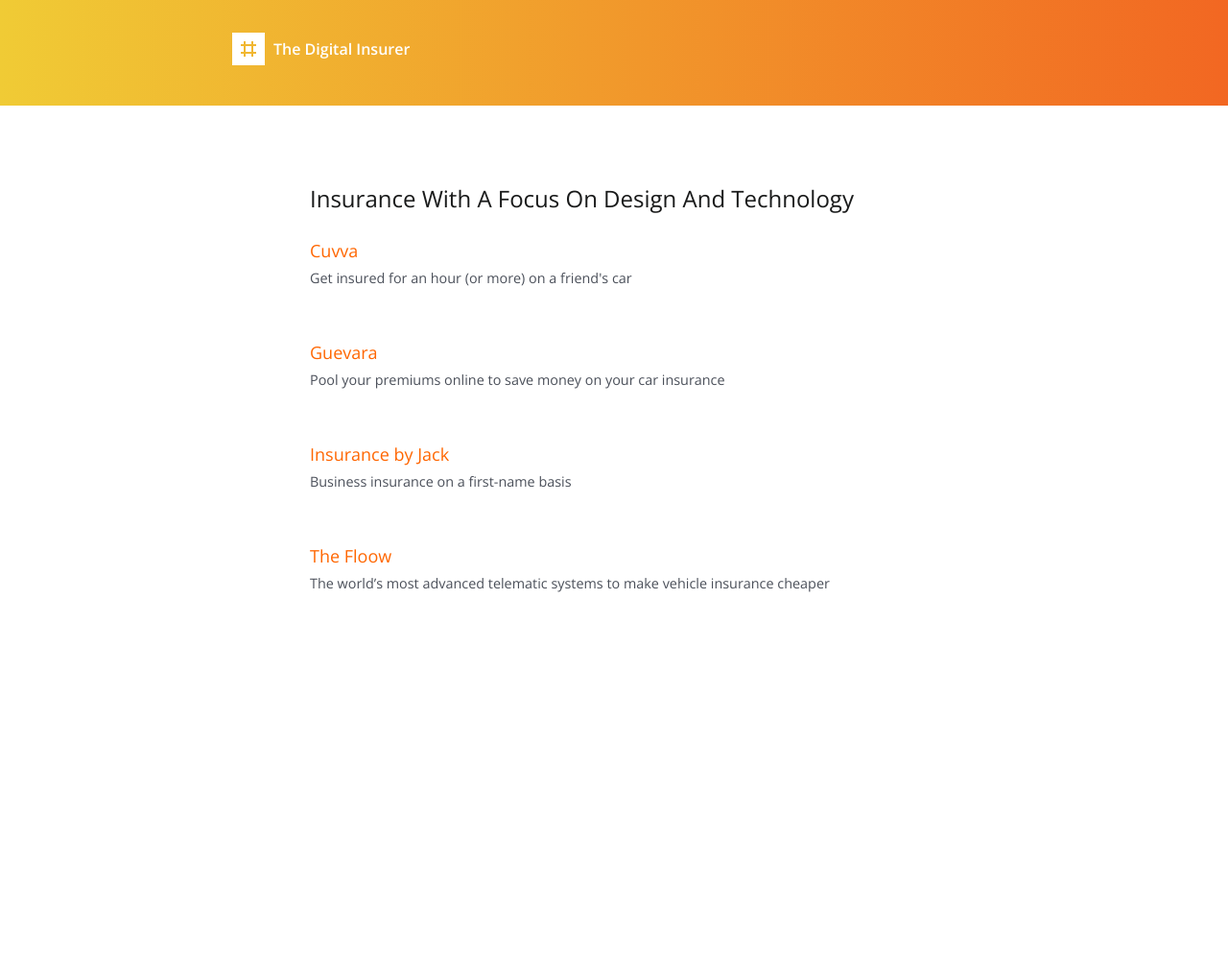
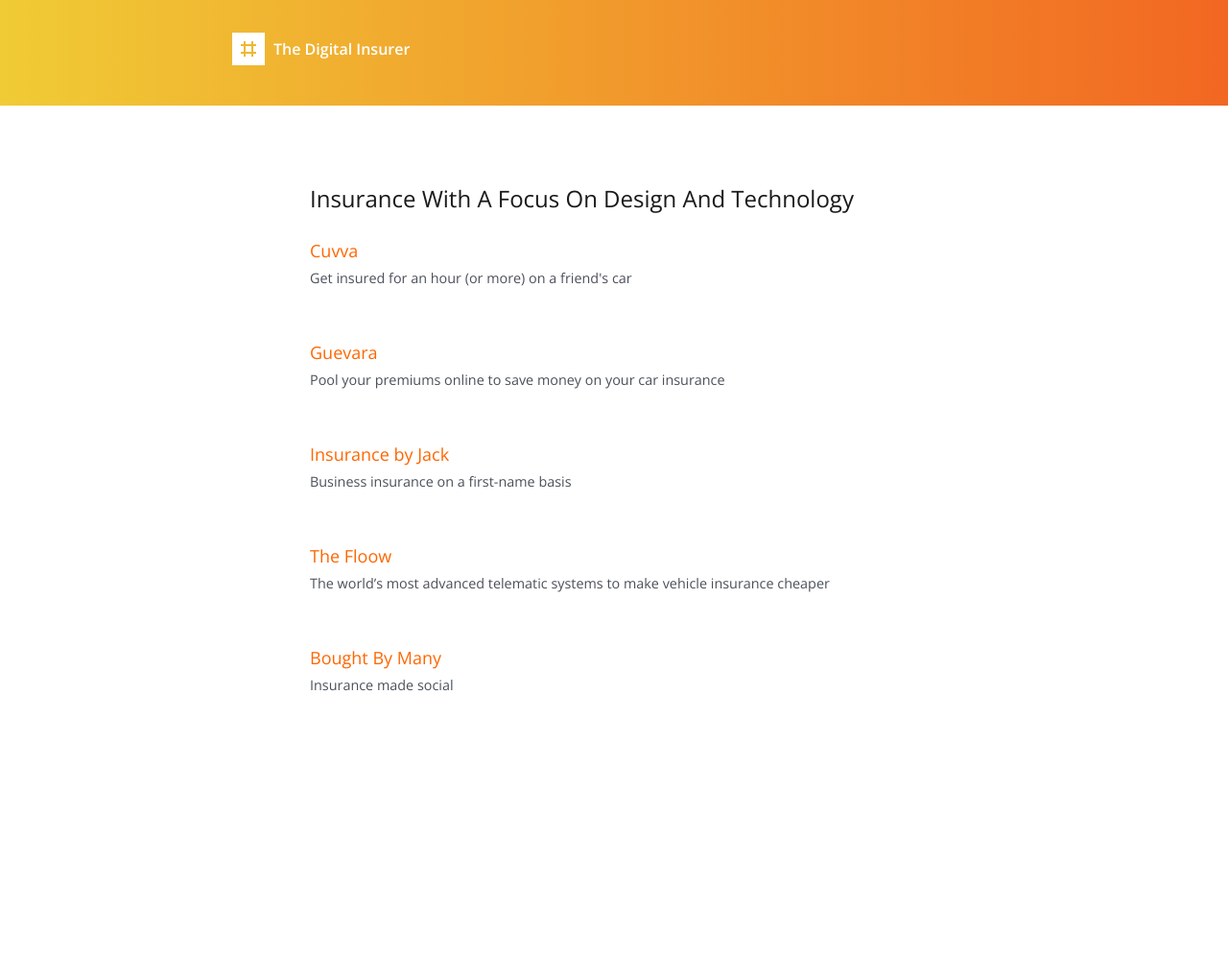
Before and after one commit to ashleybaxter/thedigitalinsurer, a Jekyll site: the page built from index.html, in a window 1280 px wide. Shown: the whole page at 96% size. Built offline with Jekyll 4.4.1, drawn with Linux system fonts in a browser that asks for light colours; before the commit the page ends 900 px from its top, so only the background shows below that.

Commit message:
Added Bought by Many to companies

```diff
--- a/_data/companies.yml
+++ b/_data/companies.yml
@@ -16,3 +16,7 @@
 - name: The Floow
   url: http://www.thefloow.com/
   tagline: The world’s most advanced telematic systems to make vehicle insurance cheaper
+
+- name: Bought By Many
+  url: https://boughtbymany.com/
+  tagline: Insurance made social
```
